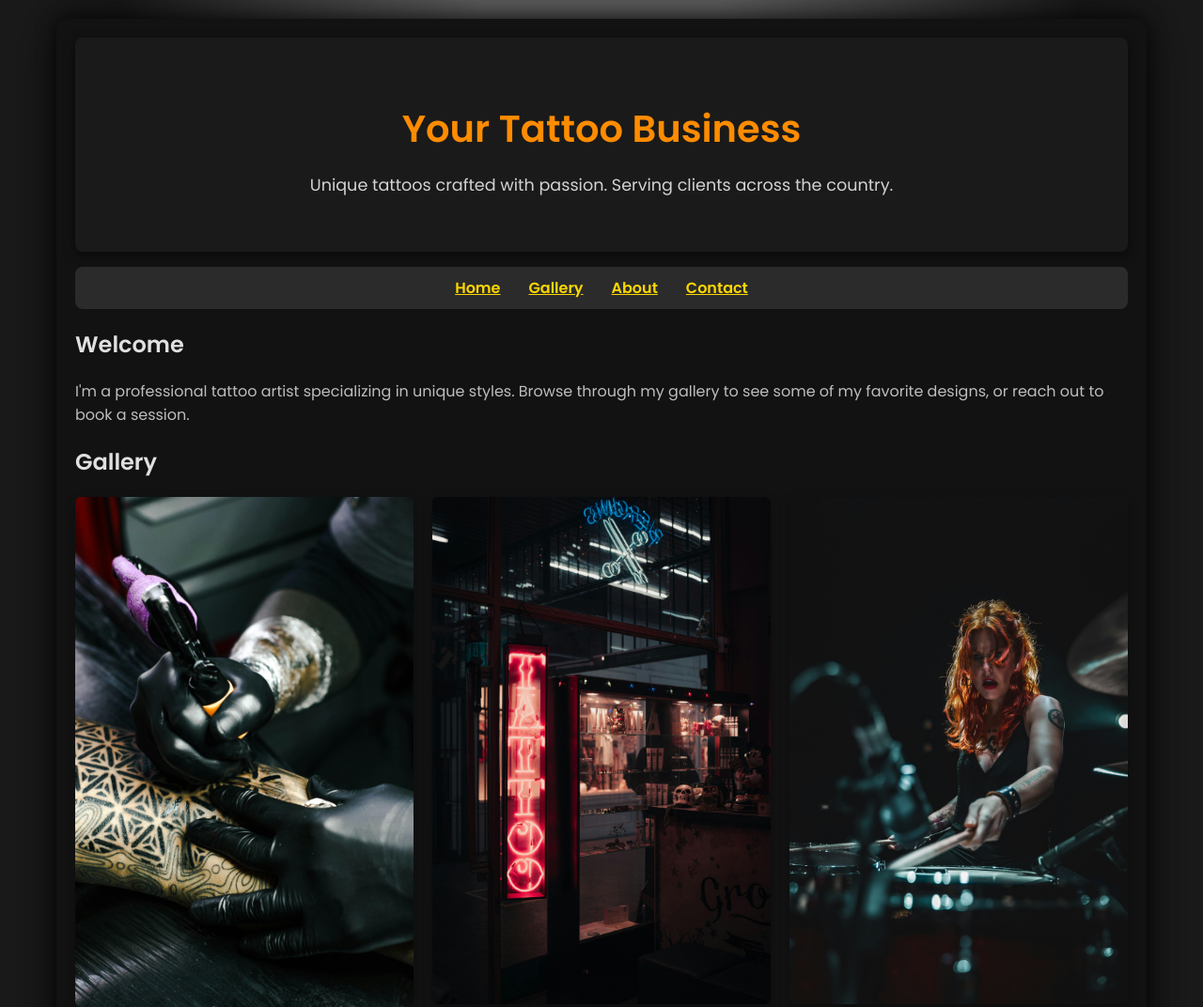
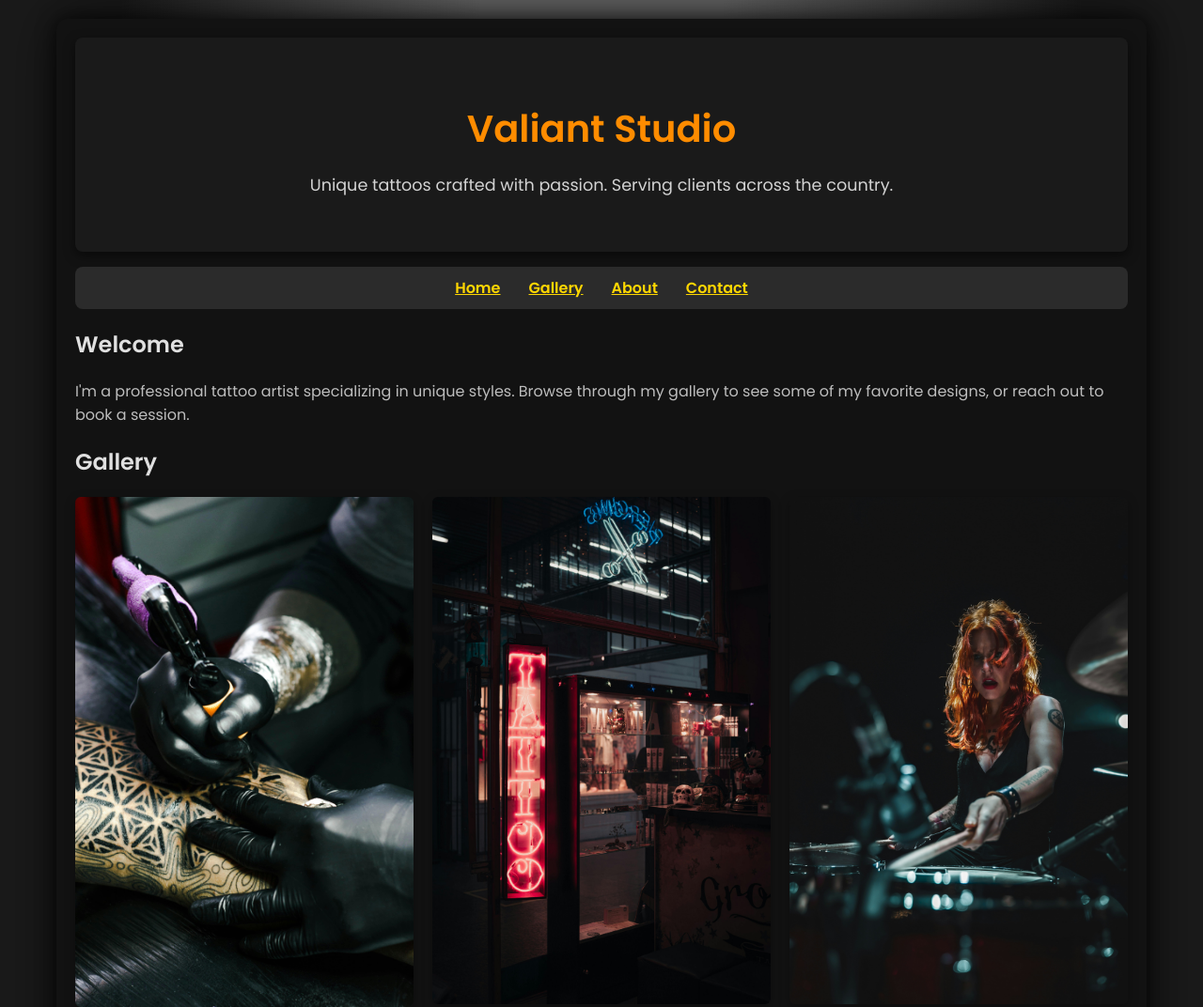
Before and after one commit to ValiantStudio/Art, a plain HTML site: page index.html in a window 1280 px wide. Shown: the top 1072 px of the page at 94% size. Drawn offline with Linux system fonts and the light colour scheme; some packages are replaced by stand-ins of ours; a script that the page names is missing.

Commit message:
Add files via upload

```diff
--- a/index.html
+++ b/index.html
@@ -21,7 +21,7 @@
 
         <!-- Header Section -->
         <header id="home">
-            <h1>Your Tattoo Business</h1>
+            <h1>Valiant Studio</h1>
             <p>Unique tattoos crafted with passion. Serving clients across the country.</p>
         </header>
 
```
